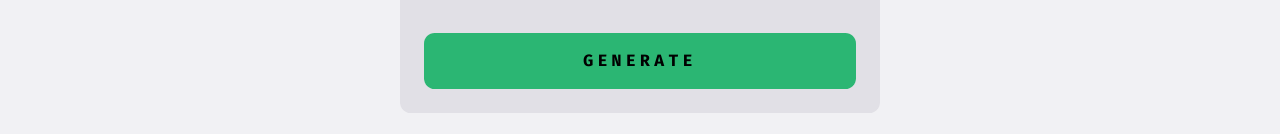
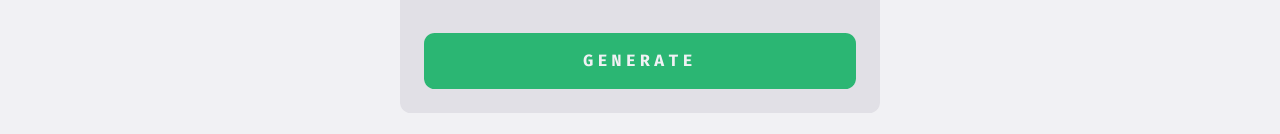
Before and after one commit to r0mankeys/keyfactory, a website: page public/index.html in a window 1280 px wide. Shown: the part 776-910 px from the top of the page. Drawn offline with Linux system fonts and the light colour scheme.

Commit message:
Change button text colour for accesibility

```diff
--- a/public/css/style.css
+++ b/public/css/style.css
@@ -244,6 +244,7 @@ div.password-option > label {
 button#form-submit {
 	font-weight: 700;
 	background-color: var(--primary-green);
+	color: var(--main-bg-color);
 	border: none;
 	cursor: pointer;
 	margin-block-start: var(--space2);
```
